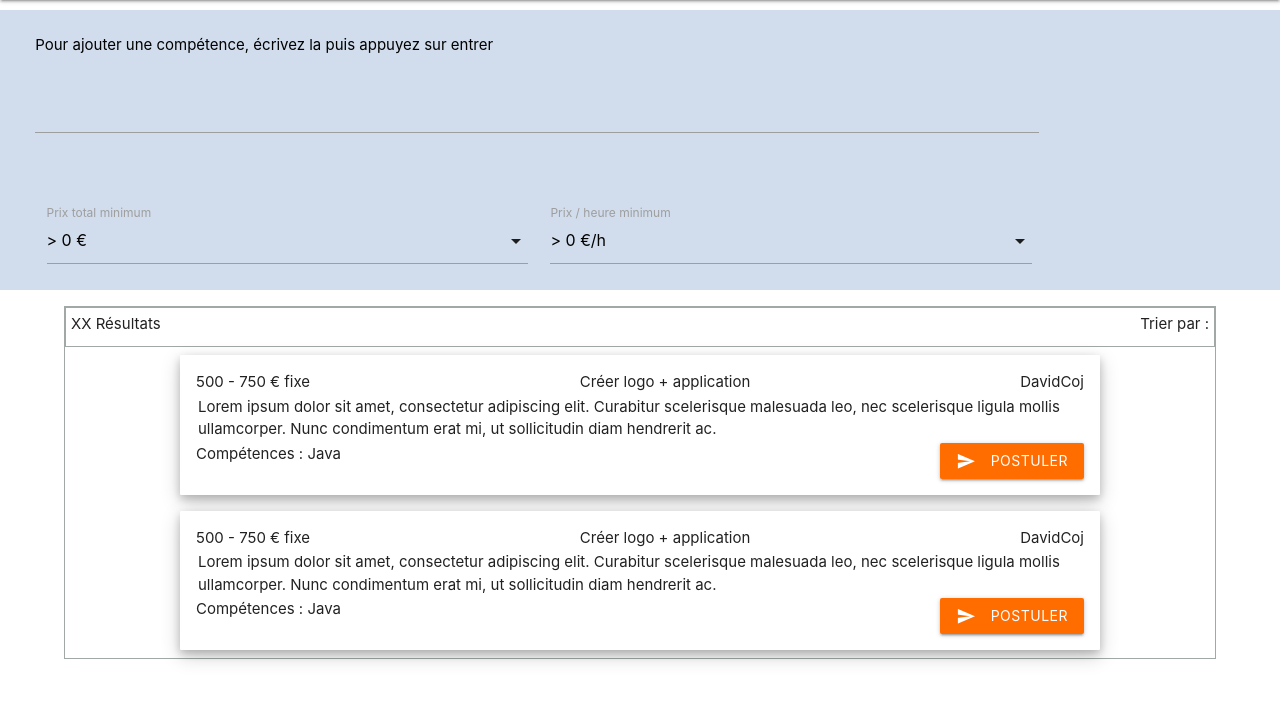
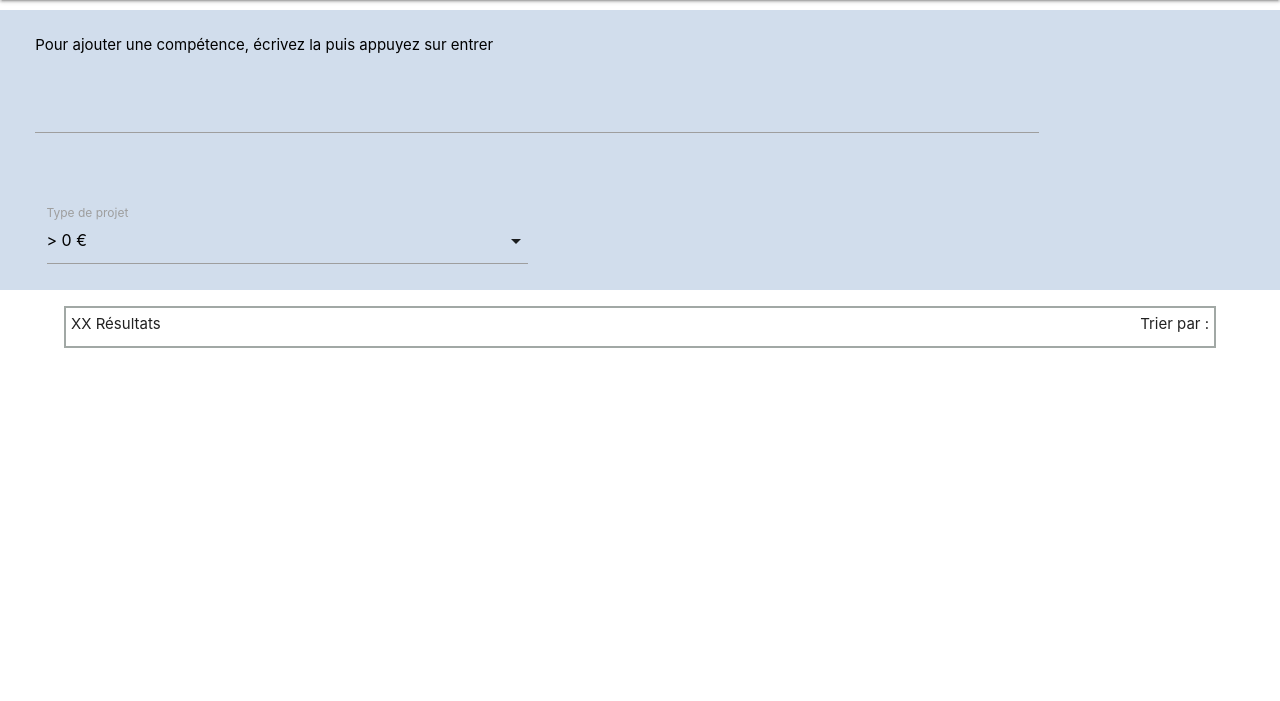
Before and after one commit to Korentyn/freelancer, a CodeIgniter app: page /Bizness/index.php/projet/lister in a window 1280 px wide. Shown: the part 64-765 px from the top of the page. Run offline with CodeIgniter, Linux system fonts and the light colour scheme; tables that the repository leaves empty or names only in its code hold one stand-in row (values such as "Sample post").

Commit message:
formulaire creation projet Back END

```diff
--- a/application/config/config.php
+++ b/application/config/config.php
@@ -23,7 +23,7 @@ defined('BASEPATH') OR exit('No direct script access allowed');
 | a PHP script and you can easily do that on your own.
 |
 */
-$config['base_url'] = 'http://localhost/ISTEF/freelancer/App';
+$config['base_url'] = 'http://localhost/freelancer/';
 
 /*
 |--------------------------------------------------------------------------
--- a/application/controllers/Projet.php
+++ b/application/controllers/Projet.php
@@ -12,23 +12,13 @@ class Projet extends CI_Controller
 
     public function creer()
     {
-        $this->load->library('form_validation');
         $this->load->helper('url_helper');
-        $this->load->helper(array('form', 'url'));
+        $this->load->helper( 'url');
         $this->load->model('Projetbdd');
+        $data['budget'] = $this->Projetbdd->listerBudget();
+        $data['competence'] = $this->Projetbdd->listerTechnologies();
         $this->load->view('layout/layout');
-
-//        $this->form_validation->set_rules('titre', 'Titre', 'required');
-//        $this->form_validation->set_rules('description', 'Description', 'required');
-//
-//        $this->form_validation->set_rules('categorie','Categories','required|callback_check_default');
-//        $this->form_validation->set_message('check_default', 'Vous devez sélectionner une catégorie de projet');
-//
-//        $this->form_validation->set_rules('tableau-competences', 'Compétences attendues', 'required');
-//
-
-            $this->load->view('pages/formCreationProjet');
-
+        $this->load->view('pages/formCreationProjet', $data);
         $this->load->view('layout/footer');
 
 
@@ -40,8 +30,11 @@ class Projet extends CI_Controller
     public function lister()
     {
         $this->load->helper('url');
+        $this->load->model('Projetbdd');
+        $data['news'] = $this->Projetbdd->listerProjetTous();
+
         $this->load->view('layout/layout');
-        $this->load->view('pages/liste_projets');
+        $this->load->view('pages/liste_projets', $data);
     }
 
 
@@ -52,34 +45,57 @@ class Projet extends CI_Controller
         $titre = $this->input->post('titre');
         $description = $this->input->post('description');
         $budget = $this->input->post('categorie');
-        $competences = $this->input->post('competences');
-        $motclefs = $this->input->post('motclefs');
+        $competence = $this->input->post('competence');
+        $motcle = $this->input->post('motcle');
         $porteur_projet_id = 1;
 
-        $competences = explode(";", $competences);
-        echo $competences[0];
-        echo $competences[1];
+        echo $titre.' '.$description.' '.$budget.' '.$competence;
 
-//        if ($titre!= "" && $description!= "" && $budget!= "" && $competences!= "") {
+//        $competences = explode(";", $competences);
+//        echo $competences[0];
+//        echo $competences[1];
+
+//       if ($titre!= "" && $description!= "" && $budget != "" ) {
 //
+
+////            $competences = explode(";", $competences);
+////            echo $competences[0];
+////            echo $competences[1];
+//           if(isset($competences)) {
 //
-//            $competences = explode(";", $competences);
-//            echo $competences[0];
-//            echo $competences[1];
+//           }else {
+//               $competences = "";
+//           }
+//           if(empty($motclefs)) {
+//               $motclef1 = "";
+//               $motclef2 = "";
+//               $motclef3 = "";
+//           }else {
 //
-//
+//           }
 //
 //            $this->load->model('Projetbdd');
-//            $this->Projetbdd->creerProjet($titre, $description, $budget, $motclef1, $motclef2,
-//                $motclef3, $porteur_projet_id);
+//
+//            if( $this->Projetbdd->creerProjet($titre, $description, $budget, $motclef1, $motclef2,
+//               $motclef3, $porteur_projet_id)!=1){
+//                $this->load->helper('url');
+//                $this->load->view('layout/layout');
+//                $this->load->view('pages/formCreationProjetFail');
+//
+//            }else{
+//                $this->load->helper('url');
+//                $this->load->view('layout/layout');
+//                $this->load->view('pages/formCreationProjetSuccess');
+//            }
+//
 //        }
+//
+//        $this->load->helper('url');
+//        $this->load->view('layout/layout');
+//        $this->load->view('pages/formCreationProjetFail');
 
 
 
-
-        $this->load->helper('url');
-        $this->load->view('layout/layout');
-        $this->load->view('pages/formCreationProjetSuccess');
 
 
     }
@@ -87,8 +103,8 @@ class Projet extends CI_Controller
     public function listeComp(){
         $this->load->model('Projetbdd');
         $competences = $this->Projetbdd->listerTechnologies();
-        $json = json_encode($competences);
-        echo($json);
+        echo(json_encode($competences));
+
 
     }
 
--- a/application/models/Projetbdd.php
+++ b/application/models/Projetbdd.php
@@ -8,21 +8,48 @@ class Projetbdd extends CI_Model {
 
         $this->load->database();
 
-        $query = $this->db->query('SELECT * FROM `projet`');
+        $query = $this->db->query('SELECT `projet`.`titre`, `projet`.`presentation`, `projet`.`mot_cle`, `utilisateur`.`login`, `budget`.`description`
+FROM `projet`
 
-        return $query->result_object();
+    LEFT JOIN `utilisateur` ON `projet`.`porteur_projet_id` = `utilisateur`.`id`
+    LEFT JOIN `budget` ON `projet`.`budget` = `budget`.`id`
+    where `projet`.`etat`=1');
+
+
+        $result = $query->result_array();
+        return $result;
 
 
     }
 
+    public function listerBudget() {
 
+        $this->load->database();
+
+        $query = $this->db->query("SELECT * FROM `budget`");
+
+
+        $result = $query->result_array();
+        return $result;
+
+
+    }
+
+    public function listerTechnologies(){
+        $this->load->database();
+
+        $query = $this->db->query("SELECT * FROM `technologies`");
+
+        $result = $query->result_array();
+        return $result;
+    }
 
     public function creerProjet($titre, $description, $budget, $motclef1, $motclef2,
                                 $motclef3, $porteur_projet_id)
     {
         $this->load->database();
 
-        $sql = "INSERT INTO `projet` SET `titre`=?, `description`=?, `budget`=?, `tarif_hor_max`=?, `mot_cle1`=?,
+        $sql = "INSERT INTO `projet` SET `titre`=?, `presentation`=?, `budget`=?, `mot_cle1`=?,
                  `mot_cle2`=?, `mot_cle3`=?, `porteur_projet_id`=?";
         $query = $this->db->query($sql, array($titre, $description, $budget, $motclef1, $motclef2,
             $motclef3, $porteur_projet_id));
@@ -45,13 +72,7 @@ class Projetbdd extends CI_Model {
     }
 
 
-    public function listerTechnologies(){
-        $this->load->database();
 
-        $query = $this->db->query('SELECT * FROM `technologies`');
-
-        return $query->result_object();
-    }
 
 
     public function modifierProjet($id_user, $nom, $prenom, $note) {
--- a/application/views/pages/liste_projets.php
+++ b/application/views/pages/liste_projets.php
@@ -1,10 +1,8 @@
 <?php
-/**
- * Created by PhpStorm.
- * User: coren
- * Date: 05/11/2018
- * Time: 22:52
- */
+
+
+
+
 ?>
 <!doctype html>
 <html lang="fr">
@@ -37,25 +35,16 @@
             <div class="input-field col s5">
                 <select>
                     <option value="" disabled selected>> 0 €</option>
-                    <option value="1">> 50 €</option>
-                    <option value="2">> 100 €</option>
-                    <option value="3">> 200 €</option>
-                    <option value="4">> 500 €</option>
+                    <option value="1">0-250€ (Petit projet)</option>
+                    <option value="2">250-500€ (Moyen projet)</option>
+                    <option value="3">500-1000€ (Grand projet)</option>
+                    <option value="3">+1000€ (Très grand projet)</option>
                 </select>
-                <label>Prix total minimum</label>
+                <label>Type de projet</label>
             </div>
 
 
-                <div class="input-field col s5">
-                    <select>
-                        <option value="" disabled selected>> 0 €/h</option>
-                        <option value="1">> 15 €/h</option>
-                        <option value="2">> 20 €/h</option>
-                        <option value="3">> 25 €/h</option>
-                        <option value="4">> 30 €/h</option>
-                    </select>
-                    <label>Prix / heure minimum</label>
-                </div>
+
             </form>
     </div>
 </div>
@@ -65,38 +54,43 @@
         <div class="nb-resultats">XX Résultats</div>
         <div class="filtre-resultats">Trier par :</div>
     </div>
+<!--    <div class="elem">-->
+<!--        <div class="header-elem">-->
+<!--            <div class="prix-elem">500 - 750 € fixe</div>-->
+<!--            <div class="titre-elem">Créer logo + application</div>-->
+<!--            <div class="createur-elem">DavidCoj</div>-->
+<!--        </div>-->
+<!--        <div class="body-elem">-->
+<!--            <div class="description-elem">Lorem ipsum dolor sit amet, consectetur adipiscing elit. Curabitur scelerisque malesuada leo,-->
+<!--                nec scelerisque ligula mollis ullamcorper. Nunc condimentum erat mi, ut sollicitudin diam-->
+<!--                hendrerit ac.</div>-->
+<!--        </div>-->
+<!--        <div class="footer-elem">-->
+<!--            <div class="comp-elem">Compétences : Java</div>-->
+<!--            <div class="postuler-elem"><button class="btn waves-effect waves-light orange accent-4" type="submit" name="action">Postuler-->
+<!--                    <i class="material-icons left">send</i>-->
+<!--                </button></div>-->
+<!--        </div>-->
+<!---->
+<!--    </div>-->
+    <?php foreach($news as $news) { ?>
     <div class="elem">
+
         <div class="header-elem">
-            <div class="prix-elem">500 - 750 € fixe</div>
-            <div class="titre-elem">Créer logo + application</div>
-            <div class="createur-elem">DavidCoj</div>
+            <div class="prix-elem"><?php echo $news['description']; ?></div>
+            <div class="titre-elem"><?php echo $news['titre']; ?></div>
+            <div class="createur-elem"><?php echo $news['login']; ?></div>
         </div>
         <div class="body-elem">
-            <div class="description-elem">Lorem ipsum dolor sit amet, consectetur adipiscing elit. Curabitur scelerisque malesuada leo,
-                nec scelerisque ligula mollis ullamcorper. Nunc condimentum erat mi, ut sollicitudin diam
-                hendrerit ac.</div>
+            <div class="description-elem"><?php echo $news['presentation']; ?></div>
         </div>
         <div class="footer-elem">
-            <div class="comp-elem">Compétences : Java</div>
-            <div class="postuler-elem"><button class="btn waves-effect waves-light orange accent-4" type="submit" name="action">Postuler
-                    <i class="material-icons left">send</i>
-                </button></div>
-        </div>
-
-    </div>
-    <div class="elem">
-        <div class="header-elem">
-            <div class="prix-elem">500 - 750 € fixe</div>
-            <div class="titre-elem">Créer logo + application</div>
-            <div class="createur-elem">DavidCoj</div>
-        </div>
-        <div class="body-elem">
-            <div class="description-elem">Lorem ipsum dolor sit amet, consectetur adipiscing elit. Curabitur scelerisque malesuada leo,
-                nec scelerisque ligula mollis ullamcorper. Nunc condimentum erat mi, ut sollicitudin diam
-                hendrerit ac.</div>
-        </div>
-        <div class="footer-elem">
-            <div class="comp-elem">Compétences : Java</div>
+            <div class="comp-elem"><?php
+                if(($news['mot_cle'])!="") {
+                    echo $news['mot_cle'];
+                }else{
+                    echo ("Libre");
+                } ?></div>
             <div class="postuler-elem">
                 <button class="btn waves-effect waves-light orange accent-4" type="submit" name="action">Postuler
                     <i class="material-icons left">send</i>
@@ -105,6 +99,7 @@
         </div>
 
     </div>
+    <?php } ?>
 </div>
 
 <script src="<?php echo base_url()?>asset/js/nouislider.min.js"></script>
```
Also changed, not shown: application/views/pages/formCreationProjet.php (+59 -75 lines), application/views/pages/formCreationProjetFail.php (added, +15 -0 lines).
